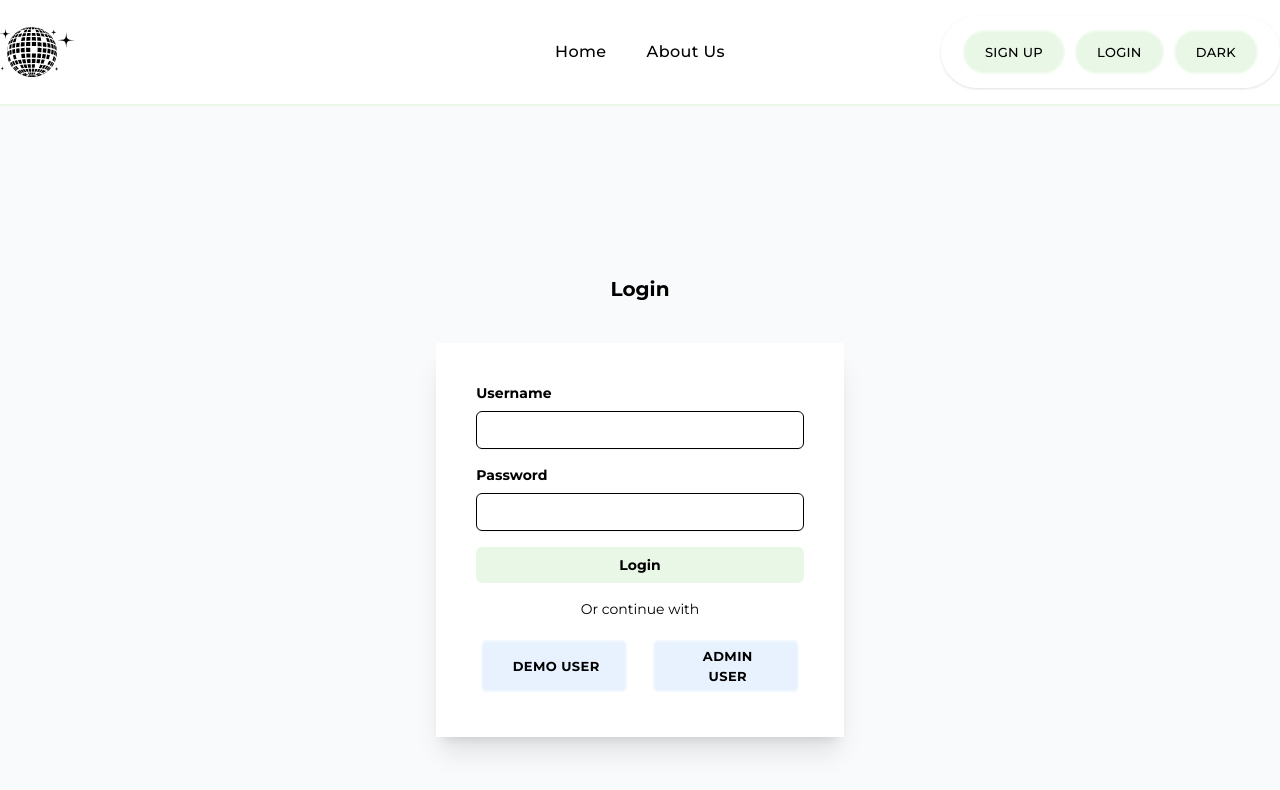
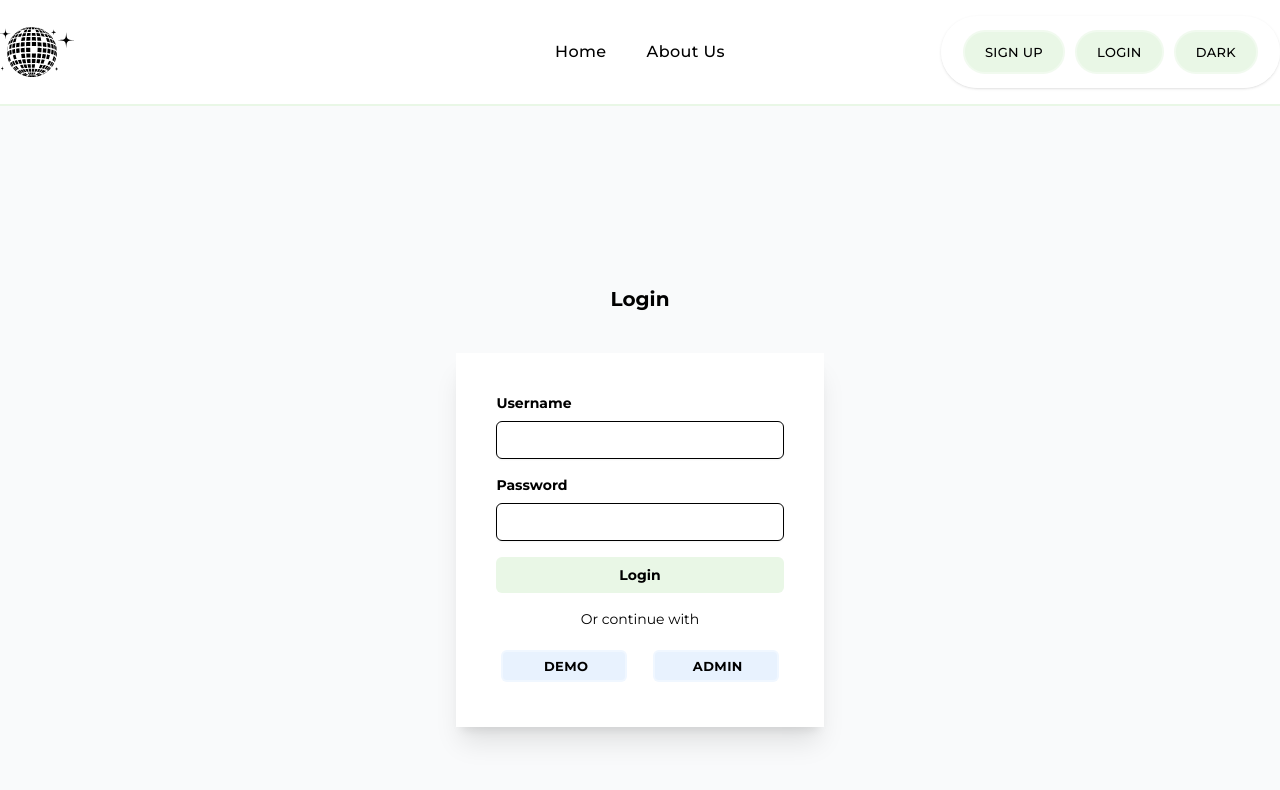
Before and after one commit to Austin-Imbastari/disco, a React (Vite) app: page /signin in a window 1280 px wide. Shown: the top 790 px of the page. Built offline with nearby package versions, Linux system fonts and the light colour scheme; no server answers.

Commit message:
added dark mode to signups

```diff
--- a/src/pages/SignIn.tsx
+++ b/src/pages/SignIn.tsx
@@ -133,19 +133,21 @@ const SignIn = () => {
   return (
     <>
       <form onSubmit={handleOnSubmit}>
-        <div className="bg-[#F9FAFB] h-screen w-screen flex items-center">
-          <div className="h-max mx-auto flex flex-col items-center">
-            <h1 className="text-xl font-bold text-center pb-10">Login</h1>
-            <div className="bg-white shadow-xl p-10 flex flex-col gap-4 text-sm">
+        <div className="bg-[#F9FAFB] h-screen w-screen flex items-center dark:bg-darkBg ">
+          <div className="h-max mx-auto flex flex-col items-center ">
+            <h1 className="text-xl font-bold text-center pb-10 dark:text-white">
+              Login
+            </h1>
+            <div className="bg-white shadow-xl p-10 flex flex-col gap-4 text-sm dark:bg-[#1D2023]">
               <div>
                 <label
-                  className="text-gray-600 font-bold inline-block pb-2"
+                  className="text-gray-600 font-bold inline-block pb-2 dark:text-white "
                   htmlFor="username"
                 >
                   Username
                 </label>
                 <input
-                  className="border border-gray-400 focus:outline-slate-400 rounded-md w-full shadow-sm px-5 py-2"
+                  className="border border-gray-400 focus:outline-slate-400 rounded-md w-full shadow-sm px-5 py-2 dark:bg-[#1D2023] dark:text-white"
                   type="username"
                   name="username"
                   placeholder=""
@@ -155,13 +157,13 @@ const SignIn = () => {
               </div>
               <div>
                 <label
-                  className="text-gray-600 font-bold inline-block pb-2"
+                  className="text-gray-600 font-bold inline-block pb-2 dark:text-white"
                   htmlFor="password"
                 >
                   Password
                 </label>
                 <input
-                  className="border border-gray-400 focus:outline-slate-400 rounded-md w-full shadow-sm px-5 py-2"
+                  className="border border-gray-400 focus:outline-slate-400 rounded-md w-full shadow-sm px-5 py-2 dark:bg-[#1D2023] dark:text-white"
                   type="password"
                   name="password"
                   value={credentials.password}
@@ -170,35 +172,28 @@ const SignIn = () => {
                   autoComplete="on"
                 />
               </div>
-              {/* <div className='flex'>
-                                <div className='w-full'>
-                                    <a className='font-bold text-blue-600' href=''>
-                                        Forgot password?
-                                    </a>
-                                </div>
-                            </div> */}
               <div>
                 <input
-                  className="bg-[#E9F7E6] w-full py-2 rounded-md text-black font-bold cursor-pointer hover:bg-[#E8F2FE]"
+                  className="bg-[#E9F7E6] w-full py-2 rounded-md text-black font-bold cursor-pointer hover:bg-[#E8F2FE] dark:text-black dark:bg-darkP"
                   type="submit"
                   value="Login"
                 />
               </div>
               <div>
-                <p className="text-center">Or continue with</p>
+                <p className="text-center dark:text-white">Or continue with</p>
               </div>
               <div className="flex gap-4">
                 <button
                   onClick={handleDemoUser}
-                  className="bg-[#E8F2FE] w-1/2 py-1 rounded-md text-black font-bold cursor-pointer hover:bg-[#E9F7E6]"
+                  className="bg-[#E8F2FE] w-1/2 py-1 rounded-md text-black font-bold cursor-pointer hover:bg-[#E9F7E6] dark:text-black dark:bg-darkP"
                 >
-                  Demo User
+                  Demo
                 </button>
                 <button
                   onClick={handleAdminUser}
-                  className="bg-[#E8F2FE] w-1/2 py-1 rounded-md text-black font-bold cursor-pointer hover:bg-[#E9F7E6]"
+                  className="bg-[#E8F2FE] w-1/2 py-1 rounded-md text-black font-bold cursor-pointer hover:bg-[#E9F7E6] dark:text-black dark:bg-darkP"
                 >
-                  Admin User
+                  Admin
                 </button>
               </div>
             </div>
--- a/src/pages/SignUp.tsx
+++ b/src/pages/SignUp.tsx
@@ -133,19 +133,21 @@ const SignUp = () => {
   return (
     <>
       <form onSubmit={handleOnSubmit}>
-        <div className="bg-[#F9FAFB] h-screen w-screen flex items-center">
+        <div className="bg-[#F9FAFB] h-screen w-screen flex items-center dark:bg-darkBg ">
           <div className="h-max mx-auto flex flex-col items-center">
-            <h1 className="text-xl font-bold text-center pb-10">Sign Up</h1>
-            <div className="bg-white shadow-xl p-10 flex flex-col gap-4 text-sm">
+            <h1 className="text-xl font-bold text-center pb-10 dark:text-white">
+              Sign Up
+            </h1>
+            <div className="bg-white shadow-xl p-10 flex flex-col gap-4 text-sm dark:bg-[#1D2023]">
               <div>
                 <label
-                  className="text-gray-600 font-bold inline-block pb-2"
+                  className="text-gray-600 font-bold inline-block pb-2 dark:text-white"
                   htmlFor="username"
                 >
                   Username
                 </label>
                 <input
-                  className="border border-gray-400 focus:outline-slate-400 rounded-md w-full shadow-sm px-5 py-2"
+                  className="border border-gray-400 focus:outline-slate-400 rounded-md w-full shadow-sm px-5 py-2 dark:bg-[#1D2023] dark:text-white"
                   type="username"
                   name="username"
                   placeholder=""
@@ -155,13 +157,13 @@ const SignUp = () => {
               </div>
               <div>
                 <label
-                  className="text-gray-600 font-bold inline-block pb-2"
+                  className="text-gray-600 font-bold inline-block pb-2 dark:text-white"
                   htmlFor="password"
                 >
                   Password
                 </label>
                 <input
-                  className="border border-gray-400 focus:outline-slate-400 rounded-md w-full shadow-sm px-5 py-2"
+                  className="border border-gray-400 focus:outline-slate-400 rounded-md w-full shadow-sm px-5 py-2 dark:bg-[#1D2023] dark:text-white"
                   type="password"
                   name="password"
                   value={credentials.password}
@@ -172,26 +174,26 @@ const SignUp = () => {
               </div>
               <div>
                 <input
-                  className="bg-[#E9F7E6] w-full py-2 rounded-md text-black font-bold cursor-pointer hover:bg-[#E8F2FE]"
+                  className="bg-[#E9F7E6] w-full py-2 rounded-md text-black font-bold cursor-pointer hover:bg-[#E8F2FE] dark:text-black dark:bg-darkP"
                   type="submit"
                   value="Sign Up"
                 />
               </div>
               <div>
-                <p className="text-center">Or continue with</p>
+                <p className="text-center dark:text-white">Or continue with</p>
               </div>
               <div className="flex gap-4">
                 <button
                   onClick={handleDemoUser}
-                  className="bg-[#E8F2FE] w-1/2 py-1 rounded-md text-black font-bold cursor-pointer hover:bg-[#E9F7E6]"
+                  className="bg-[#E8F2FE] w-1/2 py-1 rounded-md text-black font-bold cursor-pointer hover:bg-[#E9F7E6] dark:text-black dark:bg-darkP"
                 >
-                  Demo User
+                  Demo
                 </button>
                 <button
                   onClick={handleAdminUser}
-                  className="bg-[#E8F2FE] w-1/2 py-1 rounded-md text-black font-bold cursor-pointer hover:bg-[#E9F7E6]"
+                  className="bg-[#E8F2FE] w-1/2 py-1 rounded-md text-black font-bold cursor-pointer hover:bg-[#E9F7E6] dark:text-black dark:bg-darkP"
                 >
-                  Admin User
+                  Admin
                 </button>
               </div>
             </div>
```
